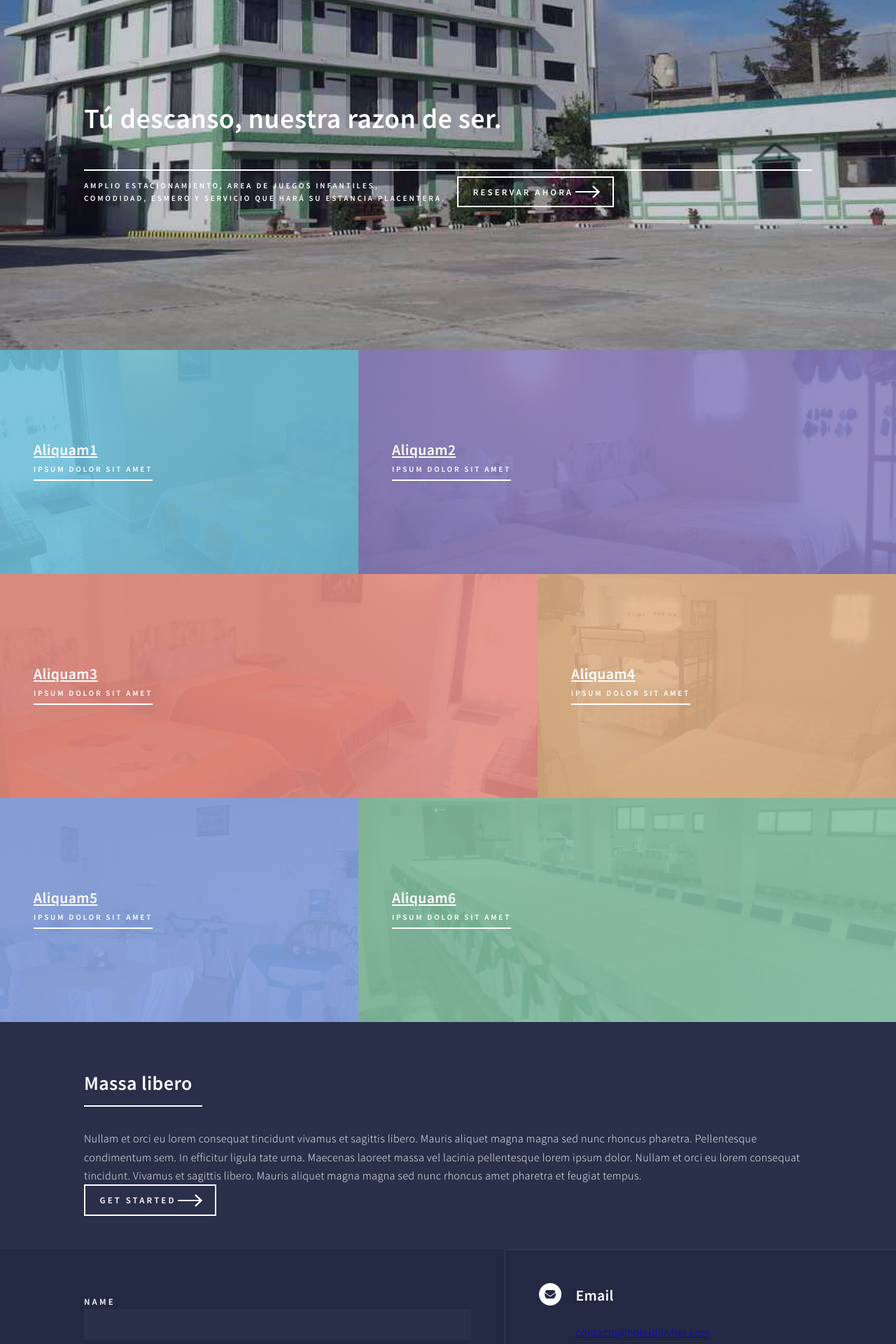
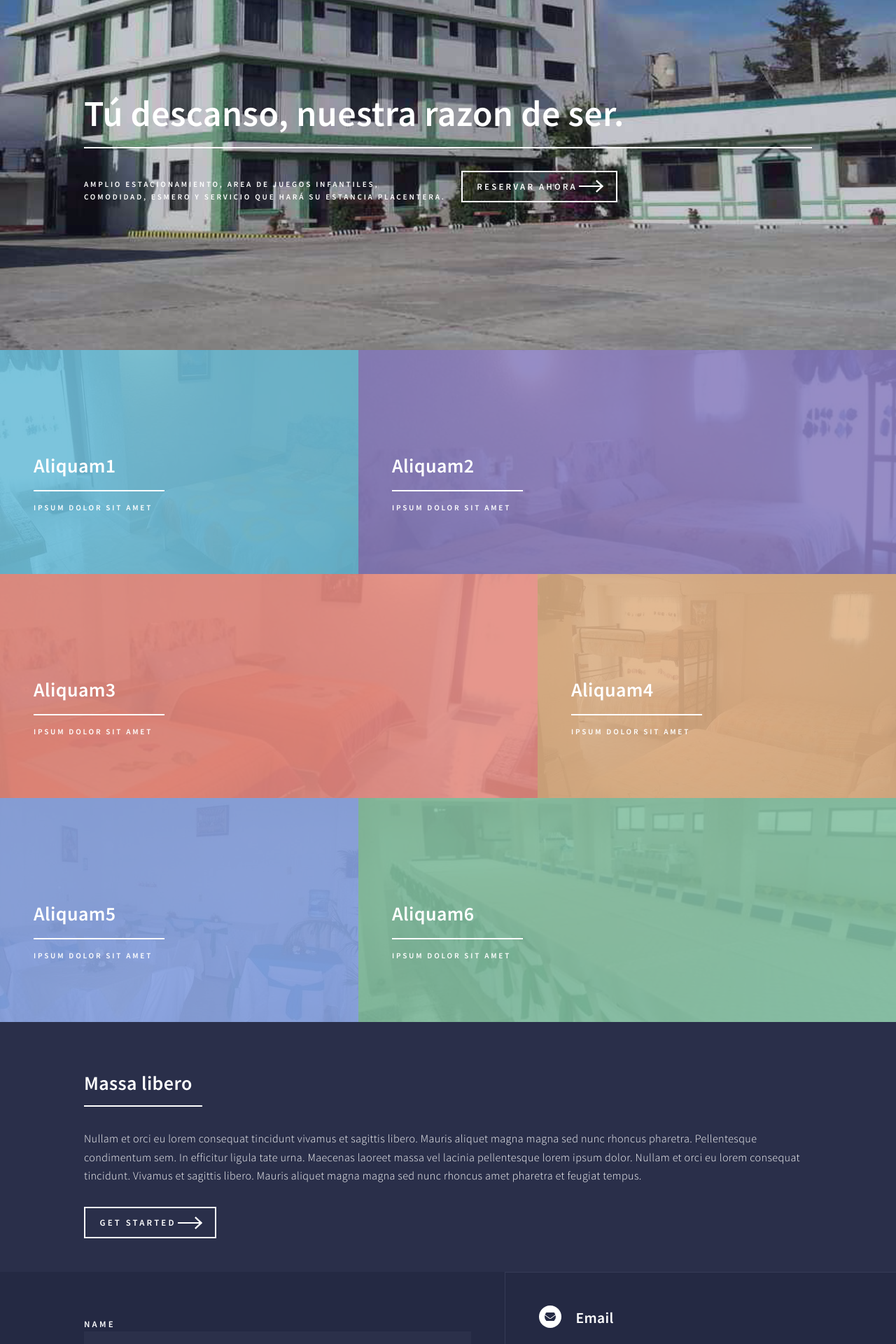
Before and after one commit to zeniaq/hotel-dilivher-website, a Next.js app: page / in a window 1280 px wide. Shown: the part 100-2020 px from the top of the page at 70% size. Built offline with nearby package versions, Linux system fonts and the light colour scheme.

Commit message:
Final review of Styled Componentes

```diff
--- a/components/AnchorList/styled.js
+++ b/components/AnchorList/styled.js
@@ -2,9 +2,6 @@ import styled from "styled-components";
 
 export const Li = styled.li`
     a.icon.alt:before {
-        -moz-transition: background-color 0.2s ease-in-out;
-        -webkit-transition: background-color 0.2s ease-in-out;
-        -ms-transition: background-color 0.2s ease-in-out;
         transition: background-color 0.2s ease-in-out;
     }
 
@@ -17,6 +14,16 @@ export const Li = styled.li`
     }
 `;
 export const Anchor = styled.a`
+    transition: color 0.2s ease-in-out, border-bottom-color 0.2s ease-in-out;
+    color: inherit;
+    text-decoration: none;
+    :hover {
+        border-bottom-color: transparent;
+        color: #9bf1ff !important;
+    }
+    :active {
+        color: #53e3fb !important;
+    }
     ${(props) =>
         props.anchorStyle
             ? `
--- a/components/Banner/styled.js
+++ b/components/Banner/styled.js
@@ -20,13 +20,7 @@ export const Section = styled.section`
     max-height: 50em;
 
     :before {
-        -moz-transition: opacity 2.5s ease;
-        -webkit-transition: opacity 2.5s ease;
-        -ms-transition: opacity 2.5s ease;
         transition: opacity 2.5s ease;
-        -moz-transition-delay: 0.75s;
-        -webkit-transition-delay: 0.75s;
-        -ms-transition-delay: 0.75s;
         transition-delay: 0.75s;
         pointer-events: none;
         background-color: #242943;
@@ -75,12 +69,6 @@ export const Section = styled.section`
     }
 `;
 export const Div1 = styled.div`
-    -moz-transition: opacity 1.5s ease, -moz-transform 0.5s ease-out, -moz-filter 0.5s ease,
-        -webkit-filter 0.5s ease;
-    -webkit-transition: opacity 1.5s ease, -webkit-transform 0.5s ease-out, -webkit-filter 0.5s ease,
-        -webkit-filter 0.5s ease;
-    -ms-transition: opacity 1.5s ease, -ms-transform 0.5s ease-out, -ms-filter 0.5s ease,
-        -webkit-filter 0.5s ease;
     transition: opacity 1.5s ease, transform 0.5s ease-out, filter 0.5s ease,
         -webkit-filter 0.5s ease;
     padding: 0 !important;
@@ -88,13 +76,7 @@ export const Div1 = styled.div`
     z-index: 2;
 `;
 export const Div2 = styled.div`
-    display: -moz-flex;
-    display: -webkit-flex;
-    display: -ms-flex;
     display: flex;
-    -moz-align-items: center;
-    -webkit-align-items: center;
-    -ms-align-items: center;
     align-items: center;
     margin: 0 0 2em 0;
 
@@ -119,10 +101,6 @@ export const Div2 = styled.div`
     }
 `;
 export const Header = styled.header`
-    width: auto;
-    width: -moz-max-content;
-    width: -webkit-max-content;
-    width: -ms-max-content;
     width: max-content;
     margin-bottom: 2em;
     :first-child {
@@ -145,14 +123,11 @@ export const H1 = styled.h1`
     color: #ffffff;
     font-weight: 600;
     line-height: 1.65;
-    margin: 0 0 1em 0;
 
     a {
         color: inherit;
         border-bottom: 0;
     }
-
-    font-size: 2.5em;
 
     @media screen and (max-width: 736px) {
         font-size: 2em;
@@ -163,6 +138,7 @@ export const P = styled.p`
     font-weight: 600;
     letter-spacing: 0.25em;
     text-transform: uppercase;
+    margin: 3em 2em 2em 0;
 
     @media screen and (max-width: 480px) {
         br {
@@ -176,9 +152,6 @@ export const Ul = styled.ul`
         vertical-align: middle;
     }
 
-    display: -moz-flex;
-    display: -webkit-flex;
-    display: -ms-flex;
     display: flex;
     cursor: default;
     list-style: none;
--- a/components/FormInput/styled.js
+++ b/components/FormInput/styled.js
@@ -130,9 +130,6 @@ export const TextArea = styled.textarea`
     }
 `;
 export const Ul = styled.ul`
-    display: -moz-flex;
-    display: -webkit-flex;
-    display: -ms-flex;
     display: flex;
     cursor: default;
     list-style: none;
--- a/components/Icon/Icon.js
+++ b/components/Icon/Icon.js
@@ -1,5 +1,5 @@
 import PropTypes from "prop-types";
-import { Li, Anchor, Img, Section, H3, Div } from "./styled";
+import { Li, Anchor, Span, Img, Section, H3, Div } from "./styled";
 
 const Icon = ({ iconSrc, url, linkRef, titleText, descriptionText1, descriptionText2 }) => {
     return url ? (
@@ -11,9 +11,9 @@ const Icon = ({ iconSrc, url, linkRef, titleText, descriptionText1, descriptionT
     ) : (
         <Section>
             <Div>
-                <Anchor typeAnchor="icon" className="contact">
+                <Span typeAnchor="icon">
                     <Img src={iconSrc} alt="Contact Icon" width="40px" height="40px" />
-                </Anchor>
+                </Span>
                 <H3>{titleText}</H3>
                 <Anchor href={linkRef}>
                     {descriptionText1}
--- a/components/Icon/styled.js
+++ b/components/Icon/styled.js
@@ -2,19 +2,21 @@ import styled from "styled-components";
 
 export const Li = styled.li``;
 export const Anchor = styled.a`
+    transition: color 0.2s ease-in-out, border-bottom-color 0.2s ease-in-out;
+    color: inherit;
+    text-decoration: none;
     :hover {
-        background-color: ${(props) => (props.hoverStyle ? "#9bf1ff" : null)};
+        border-bottom-color: transparent;
+        color: #9bf1ff !important;
+    }
+    :active {
+        color: #53e3fb !important;
     }
 
-    ${(props) =>
-        props.href
-            ? `
-        border-bottom: dotted 1px;
-        img:hover{
-            background-color:#9bf1ff;
-        }`
-            : null};
-
+    border-bottom: dotted 1px;
+    img:hover {
+        background-color: #9bf1ff;
+    }
     ${(props) =>
         props.typeAnchor
             ? `background-color: #ffffff;
@@ -43,12 +45,6 @@ export const Div = styled.div`
     margin: 0 0 2em 0;
     padding-left: 3.25em;
     position: relative;
-
-    .contact {
-        left: 0;
-        position: absolute;
-        top: 0;
-    }
 `;
 export const H3 = styled.h3`
     margin: 0 0 0.5em 0;
@@ -56,15 +52,27 @@ export const H3 = styled.h3`
     font-weight: 600;
     line-height: 1.65;
     margin: 0 0 1em 0;
-
     a {
         color: inherit;
         border-bottom: 0;
     }
-
     font-size: 1.35em;
-
     @media screen and (max-width: 736px) {
         font-size: 1.25em;
     }
 `;
+export const Span = styled.span`
+    background-color: #ffffff;
+    border-radius: 100%;
+    color: #242943;
+    display: inline-block;
+    height: 2em;
+    line-height: 2em;
+    text-align: center;
+    width: 2em;
+    background-color: white;
+    transition: background-color 0.1s linear 0.1s;
+    left: 0;
+    position: absolute;
+    top: 0;
+`;
--- a/components/Navigation/styled.js
+++ b/components/Navigation/styled.js
@@ -1,9 +1,6 @@
 import styled from "styled-components";
 
 export const Header = styled.header`
-    display: -moz-flex;
-    display: -webkit-flex;
-    display: -ms-flex;
     display: flex;
     background-color: #2a2f4a;
     box-shadow: 0 0 0.25em 0 rgba(0, 0, 0, 0.15);
@@ -31,23 +28,19 @@ export const Header = styled.header`
             : `
     animation: reveal-header 0.35s ease;
             `};
-            > *{
+`;
+export const Anchor = styled.a`
     transition: color 0.2s ease-in-out, border-bottom-color 0.2s ease-in-out;
     color: inherit;
     text-decoration: none;
-            }
-
-            >:hover {
+    :hover {
         border-bottom-color: transparent;
         color: #9bf1ff !important;
     }
-
-            >:active {
+    :active {
         color: #53e3fb !important;
     }
 
-`;
-export const Anchor = styled.a`
     border: 0;
     display: inline-block;
     font-size: 0.8em;
@@ -63,9 +56,6 @@ export const Anchor = styled.a`
     }
 `;
 export const Strong = styled.strong`
-    -moz-transition: background-color 0.2s ease-in-out, color 0.2s ease-in-out;
-    -webkit-transition: background-color 0.2s ease-in-out, color 0.2s ease-in-out;
-    -ms-transition: background-color 0.2s ease-in-out, color 0.2s ease-in-out;
     transition: background-color 0.2s ease-in-out, color 0.2s ease-in-out;
     background-color: #ffffff;
     color: #242943;
@@ -76,17 +66,8 @@ export const Strong = styled.strong`
 `;
 export const Span = styled.span``;
 export const Nav = styled.nav`
-    display: -moz-flex;
-    display: -webkit-flex;
-    display: -ms-flex;
     display: flex;
-    -moz-justify-content: -moz-flex-end;
-    -webkit-justify-content: -webkit-flex-end;
-    -ms-justify-content: -ms-flex-end;
     justify-content: flex-end;
-    -moz-flex-grow: 1;
-    -webkit-flex-grow: 1;
-    -ms-flex-grow: 1;
     flex-grow: 1;
     height: inherit;
     line-height: inherit;
--- a/components/SectionArticle/styled.js
+++ b/components/SectionArticle/styled.js
@@ -98,18 +98,14 @@ export const Article = styled.article`
     }
 `;
 export const Header = styled.header`
-    width: -moz-max-content;
-    width: -webkit-max-content;
-    width: -ms-max-content;
     width: max-content;
     margin-bottom: 2em;
 
     position: relative;
     z-index: 3;
 
-    > :first-child {
+    :first-child {
         margin-bottom: 0;
-        width: calc(100% + 0.5em);
     }
 
     :first-child:after {
@@ -117,33 +113,35 @@ export const Header = styled.header`
         background-color: #ffffff;
         display: block;
         height: 2px;
-        margin: 0.325em 0 0.5em 0;
-        width: 100%;
+        margin: -2.2em 0 0.5em 0;
+        width: 110%;
     }
 `;
 export const H3 = styled.h3`
-    font-size: 1.75em;
-    @media screen and (max-width: 736px) {
-        font-size: 1.5em;
-    }
     color: #ffffff;
     font-weight: 600;
     line-height: 1.65;
     margin: 0 0 1em 0;
 
-    a {
-        color: inherit;
-        border-bottom: 0;
-    }
-
-    font-size: 1.35em;
+    font-size: 1.75em;
 
     @media screen and (max-width: 736px) {
         font-size: 1.25em;
     }
 `;
 export const Anchor = styled.a`
+    transition: color 0.2s ease-in-out, border-bottom-color 0.2s ease-in-out;
+    color: inherit;
+    text-decoration: none;
+    :hover {
+        border-bottom-color: transparent;
+        color: #9bf1ff !important;
+    }
+    :active {
+        color: #53e3fb !important;
+    }
     color: inherit !important;
+    border-bottom: 0;
 `;
 export const P = styled.p`
     font-size: 0.7em;
--- a/components/SectionContact/styled.js
+++ b/components/SectionContact/styled.js
@@ -33,9 +33,6 @@ export const Section3 = styled.section`
     }
 `;
 export const Div1 = styled.div`
-    display: -moz-flex;
-    display: -webkit-flex;
-    display: -ms-flex;
     display: flex;
     padding: 0 !important;
 
--- a/components/SectionDescription/styled.js
+++ b/components/SectionDescription/styled.js
@@ -8,9 +8,6 @@ export const Section = styled.section`
 `;
 export const Div = styled.div``;
 export const Header = styled.header`
-    width: -moz-max-content;
-    width: -webkit-max-content;
-    width: -ms-max-content;
     width: max-content;
     margin-bottom: 2em;
 
@@ -44,16 +41,15 @@ export const H2 = styled.h2`
         font-size: 1.5em;
     }
 `;
-export const P = styled.p``;
+export const P = styled.p`
+    margin: 0 0 2em 0;
+`;
 export const Ul = styled.ul`
     li {
         padding: 0 0 0 1em;
         vertical-align: middle;
     }
 
-    display: -moz-flex;
-    display: -webkit-flex;
-    display: -ms-flex;
     display: flex;
     cursor: default;
     list-style: none;
--- a/styles/globals.css
+++ b/styles/globals.css
@@ -76,8 +76,3 @@ body {
         font-size: 11pt;
     }
 }
-
-strong {
-    color: #ffffff;
-    font-weight: 600;
-}
```
Also changed, not shown: components/SectionGeneric/styled.js (+3 -4 lines), components/SectionRooms/styled.js (+13 -28 lines). Lines whose indentation alone changed are shown as unchanged.
